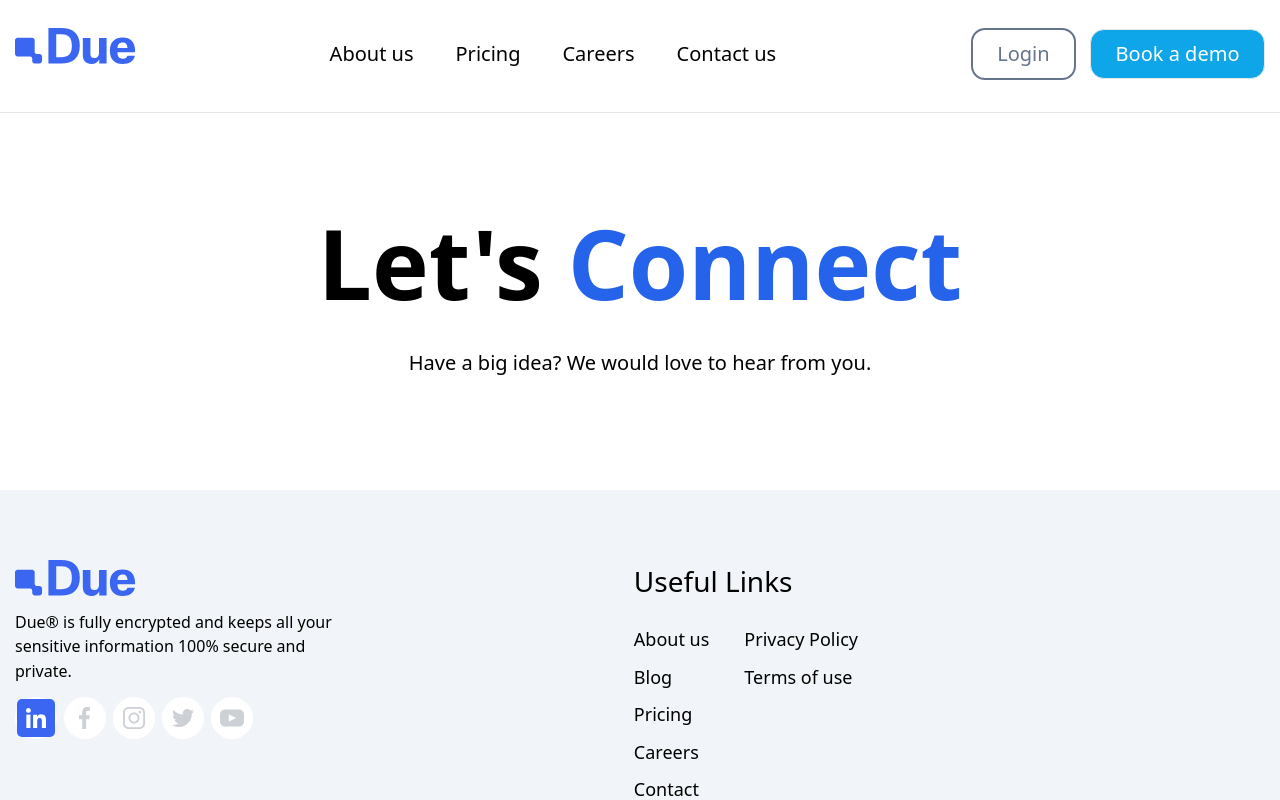
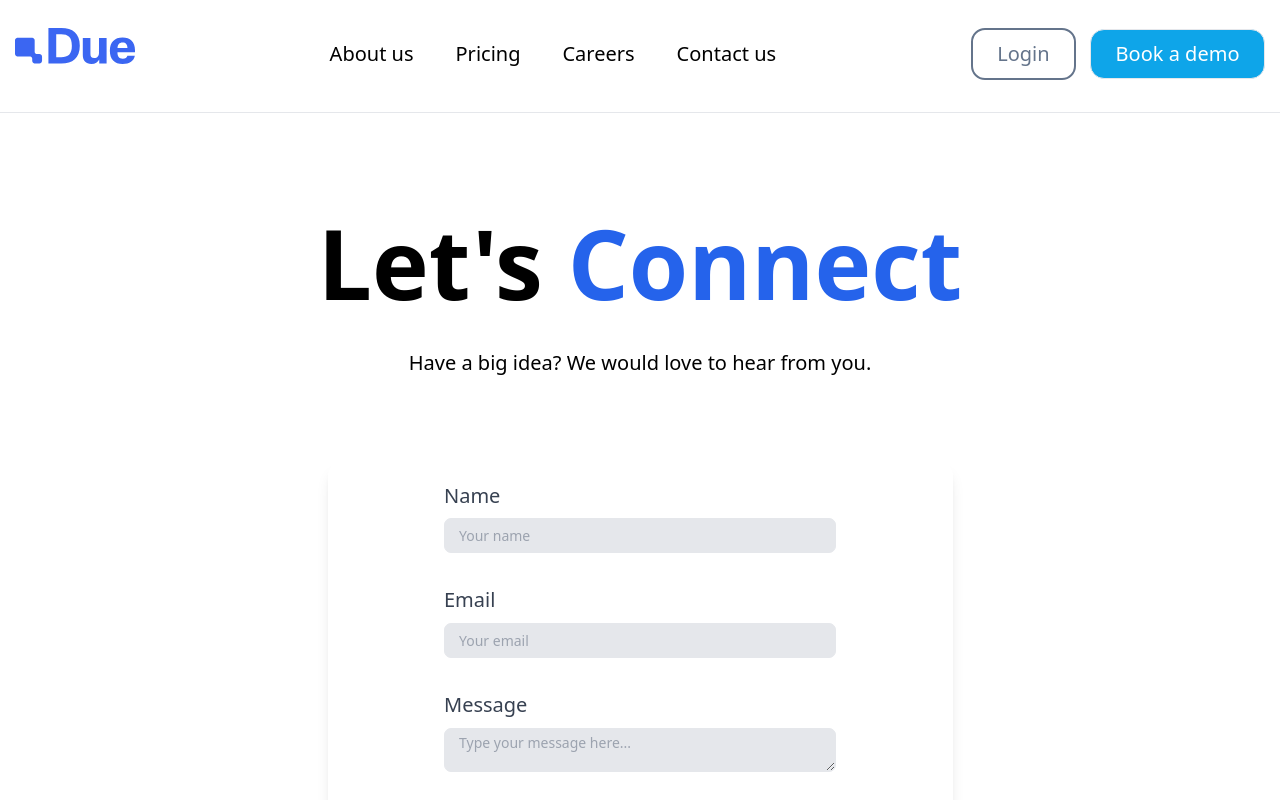
Before and after one commit to NastyaSkreka/due, a React (Create React App) app: page /contact in a window 1280 px wide. Shown: the top 800 px of the page. Built offline with nearby package versions, Linux system fonts and the light colour scheme.

Commit message:
add form validate react-hook-form and yup

```diff
--- a/package.json
+++ b/package.json
@@ -6,6 +6,7 @@
     "@fortawesome/fontawesome-svg-core": "^6.4.2",
     "@fortawesome/free-solid-svg-icons": "^6.4.2",
     "@fortawesome/react-fontawesome": "^0.2.0",
+    "@hookform/resolvers": "^3.3.1",
     "@testing-library/jest-dom": "^5.17.0",
     "@testing-library/react": "^13.4.0",
     "@testing-library/user-event": "^13.5.0",
@@ -15,6 +16,7 @@
     "framer-motion": "^10.16.4",
     "react": "^18.2.0",
     "react-dom": "^18.2.0",
+    "react-hook-form": "^7.46.1",
     "react-icons": "^4.11.0",
     "react-router-dom": "^6.15.0",
     "react-scripts": "5.0.1",
@@ -23,7 +25,8 @@
     "slick-carousel": "^1.8.1",
     "typescript": "^4.9.5",
     "usehooks-ts": "^2.9.1",
-    "web-vitals": "^2.1.4"
+    "web-vitals": "^2.1.4",
+    "yup": "^1.2.0"
   },
   "scripts": {
     "start": "craco start",
--- a/src/index.css
+++ b/src/index.css
@@ -48,7 +48,88 @@ body{
     background-color: rgb(255 255 255/var(--tw-bg-opacity));
     padding: 0.5rem;
 }
+.label {
+    margin-bottom: 0.125rem;
+    width: 100%;
+    padding-left: 0.125rem;
+    padding-right: 0.125rem;
+    --tw-text-opacity: 1;
+    color: rgb(63 63 70/var(--tw-text-opacity));
+}
+.input {
+    min-width: 0;
+    flex: 1 1 0%;
+    background-color: transparent;
+    padding: 0.5rem 0 0.5rem 0.75rem;
+    font-size: 1rem;
+    line-height: 1.5rem;
+}
+.button{
+    padding: 0.5rem 1rem;
+    font-size: 1rem;
+    line-height: 1.5rem;
+}
+.buttonBg{
+    --tw-bg-opacity: 1;
+    background-color: rgb(83 120 244/var(--tw-bg-opacity));
+}
+.buttonText{
+    --tw-text-opacity: 1;
+    color: rgb(255 255 255/var(--tw-text-opacity));
+}
 
+.inlineLabel{
+    z-index: 20;
+    background-color: hsla(240,5%,84%,.5);
+    padding: 0.75rem;
+    font-size: .875rem;
+    line-height: 1.25rem;
+    --tw-text-opacity: 1;
+    color: rgb(113 113 122/var(--tw-text-opacity));
+}
+
+.inputContainer{
+    margin-top: 0.25rem;
+    margin-bottom: 0.25rem;
+    overflow: hidden;
+    border-radius: 0.75rem;
+    background-color: hsla(240,6%,90%,.8);
+    transition-property: all;
+    transition-timing-function: cubic-bezier(.4,0,.2,1);
+    transition-duration: .15s;
+}
+
+
+.inputRow{
+    min-width: 0;
+    align-items: stretch;
+}
+
+
+.inputWrapper{
+    margin-top: 0.25rem;
+    margin-bottom: 0.25rem;
+    overflow: hidden;
+    border-radius: 0.75rem;
+    background-color: hsla(240,6%,90%,.8);
+    transition-property: all;
+    transition-timing-function: cubic-bezier(.4,0,.2,1);
+    transition-duration: .15s;
+}
+.floatingLabel{
+    position: absolute;
+    left: 0;
+    top: 50%;
+    z-index: 10;
+    --tw-translate-y: -50%;
+    transform: translate(var(--tw-translate-x),var(--tw-translate-y)) rotate(var(--tw-rotate)) skewX(var(--tw-skew-x)) skewY(var(--tw-skew-y)) scaleX(var(--tw-scale-x)) scaleY(var(--tw-scale-y));
+    cursor: text;
+    padding: 0.5rem 0.75rem;
+    font-size: .875rem;
+    line-height: 1.25rem;
+    --tw-text-opacity: 1;
+    color: rgb(161 161 170/var(--tw-text-opacity));
+}
 .journey-card_secondary01 {
     --tw-bg-opacity: 1;
     background-color: rgb(255 238 217/var(--tw-bg-opacity));
--- a/src/pages/connect/Connect.tsx
+++ b/src/pages/connect/Connect.tsx
@@ -1,3 +1,5 @@
+import ConnectForm from "./components/ConnectForm";
+
 const Connect = () => {
     return (
         <section className="pt-60 pb-20 max-container">
@@ -5,9 +7,65 @@ const Connect = () => {
                 <h1 className="max-md:text-center max-md:leading-normal max-xl:text-4xl text-8xl mb-5 font-semibold">Let's <span className="text-blue-600">Connect</span></h1>
                 <p className="leading-normal mb-12 text-center  mx-auto text-xl">Have a big idea? We would love to hear from you.</p>
             </div>
-
+            <div className="flex flex-row justify-between items-center lg:pt-12 pb-10">
+            <div className="flex flex-row w-full md:w-8/12 xl:w-1/2 2xl:w-5/12 mx-auto">
+            <div className="flex flex-row justify-center items-center rounded-2xl mt-10 lg:mt-0 shadow-lg border border-transparent p-6 w-full">
+                <ConnectForm/>
+            </div>
+            </div>
+            </div>
         </section>
     );
 };
 
 export default Connect;
+
+/*
+  <form className="w-full max-w-md">
+                <div className="mb-6">
+                    <label htmlFor="name" className="block text-gray-700 text-xl mb-3" >
+                        Name
+                    </label>
+                    <input
+                        type="text"
+                        id="name"
+                        name="name"
+                        placeholder="Your name"
+                        className=" bg-gray-200 w-full px-4 py-2 border rounded-lg focus:outline-none focus:ring focus:border-primary-3"
+                    />
+                </div>
+                <div className="mb-6">
+                    <label htmlFor="email" className="block text-gray-700 text-xl mb-3 ">
+                        Email
+                    </label>
+                    <input
+                        type="email"
+                        id="email"
+                        name="email"
+                        placeholder="Your email"
+                        className="w-full bg-gray-200 px-4 py-2 border rounded-lg focus:outline-none focus:ring focus:border-primary-3"
+                    />
+                    </div>
+                    <div className="mb-6">
+                        <label htmlFor="message" className="block text-gray-700 text-xl mb-3">
+                            Message
+                        </label>
+                        <textarea
+                            id="message"
+                            name="message"
+                            placeholder="Type your message here..."
+                            className="w-full bg-gray-200 px-4 py-2 border rounded-lg focus:outline-none focus:ring focus:border-primary-3"
+
+                        />
+                    </div>
+                    <div className="text-center">
+                        <button
+                            type="submit"
+                            className="px-6 py-4 bg-primary-3 w-full text-white rounded-lg hover:bg-primary-4 focus:outline-none focus:ring focus:border-primary-3"
+                        >
+                            Submit
+                        </button>
+                    </div>
+            </form>
+
+*/
--- /dev/null
+++ b/src/pages/connect/components/ConnectForm.tsx
@@ -0,0 +1,110 @@
+import { useForm, Controller } from "react-hook-form";
+import * as yup from "yup";
+import { yupResolver } from "@hookform/resolvers/yup";
+
+interface FormData {
+  name: string;
+  email: string;
+  message: string;
+}
+
+const schema = yup.object().shape({
+    name: yup.string().required("Name is required"),
+    email: yup.string().email("Invalid email").required("Email is required"),
+    message: yup.string().required("Message is required"),
+  });
+
+const ContactForm = () => {
+  const {
+    handleSubmit,
+    control,
+    formState: { errors },
+  } = useForm<FormData>({
+    resolver: yupResolver(schema),
+  });
+
+  const onSubmit = (data: FormData) => {
+    console.log(data);
+  };
+
+  return (
+    <form onSubmit={handleSubmit(onSubmit)} className="max-w-md w-full">
+    <div className="mb-10">
+        <div className="mb-2">
+                <label htmlFor="name" className="block text-gray-700 text-xl mb-3">
+                Name
+                </label>
+                <Controller
+                name="name"
+                control={control}
+                render={({ field }) => (
+                    <input
+                    {...field}
+                    type="text"
+                    placeholder="Your name"
+                    className="w-full px-4 py-2 border rounded-lg focus:outline-none focus:ring focus:border-primary-3 bg-gray-200"
+                    />
+                )}
+            />
+        </div>
+        {errors.name && (
+            <span className="block mb-6 error-message text-sm text-red-600">Name is required</span>
+        )}
+      </div>
+      <div className="mb-10">
+        <div className="mb-2">
+            <label htmlFor="email" className="block text-gray-700 text-xl mb-3 ">
+            Email
+            </label>
+            <Controller
+            name="email"
+            control={control}
+            render={({ field }) => (
+                <input
+                {...field}
+                type="email"
+                placeholder="Your email"
+                className="w-full px-4 py-2 border rounded-lg focus:outline-none focus:ring focus:border-primary-3 bg-gray-200"
+                />
+            )}
+            />
+        </div>
+            {errors.email && (
+                <span className=" block error-message  mb-6 text-sm  text-red-600">Email is required</span>
+            )}
+      </div>
+      <div className="mb-10">
+        <div className="mb-2">
+            <label htmlFor="message" className="block text-gray-700 text-xl mb-3">
+                Message
+            </label>
+            <Controller
+            name="message"
+            control={control}
+            render={({ field }) => (
+                <textarea
+                {...field}
+                placeholder="Type your message here..."
+                className="w-full px-4 py-2 border rounded-lg focus:outline-none focus:ring focus:border-primary-3 bg-gray-200"
+                />
+            )}
+            />
+        </div>
+            {errors.message && (
+                <span className="error-message block  mb-6 text-sm text-red-600">Message is required</span>
+            )}
+      </div>
+      <div className="text-center">
+        <button
+          type="submit"
+          className="px-6 py-4 bg-primary-3 w-full text-white rounded-lg hover:bg-primary-4 focus:outline-none focus:ring focus:border-primary-3"
+        >
+          Submit
+        </button>
+      </div>
+
+    </form>
+  );
+};
+
+export default ContactForm;
```
Also changed, not shown: 1 other file (tests, documents, lock files or other folders).
